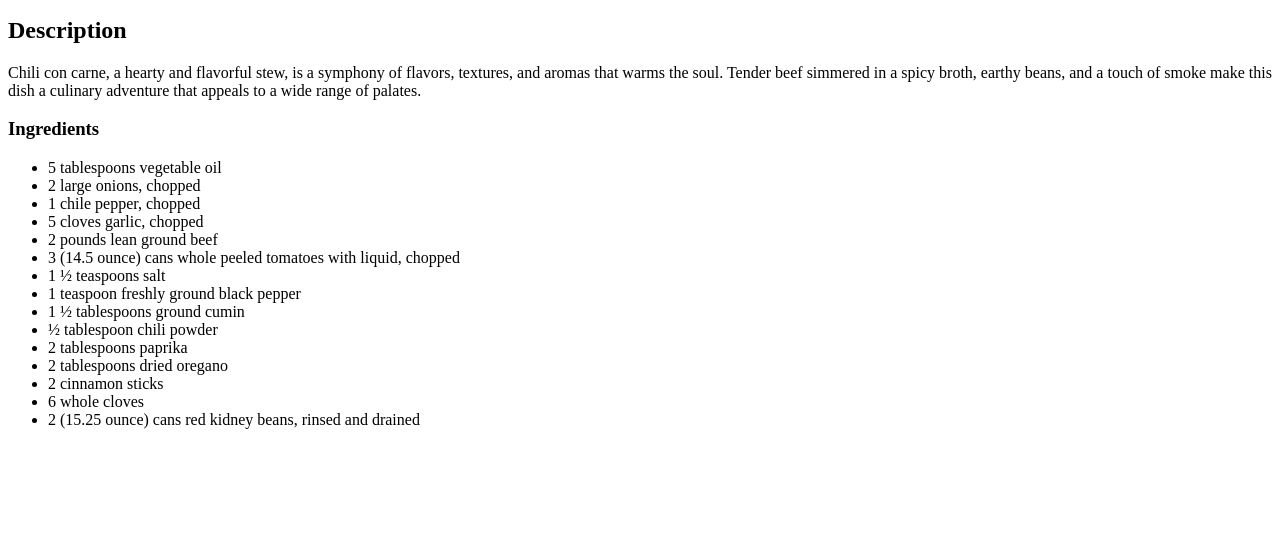
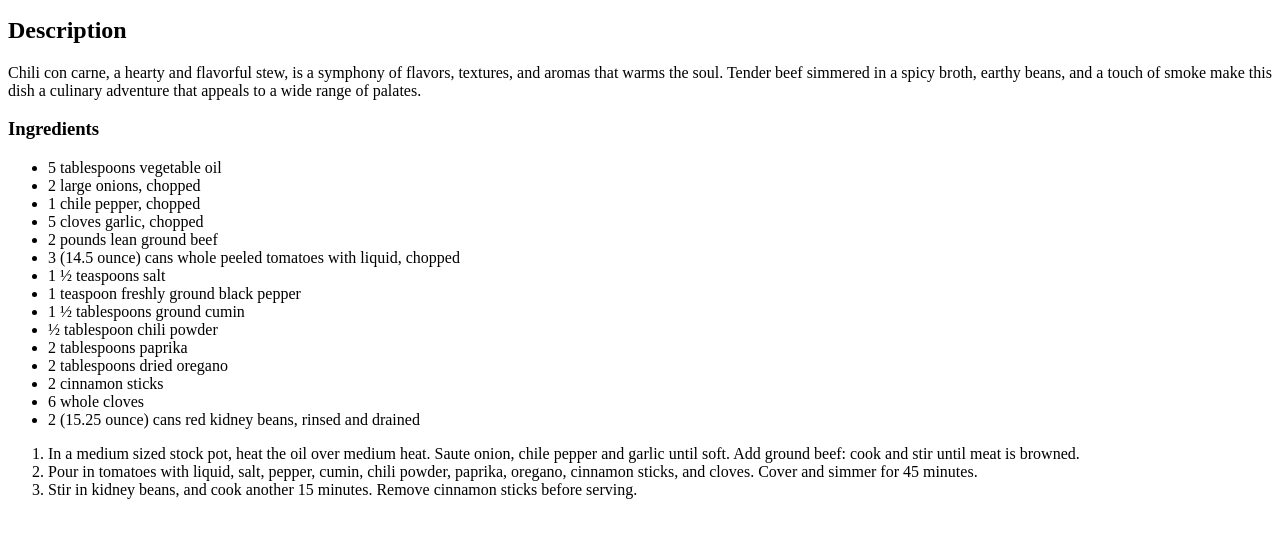
Before and after one commit to hammerztein/odin-recipes, a plain HTML site: page recipes/chili-con-carne.html in a window 1280 px wide. Shown: the part 101-638 px from the top of the page. Drawn offline with Linux system fonts and the light colour scheme.

Commit message:
Add steps

```diff
--- a/recipes/chili-con-carne.html
+++ b/recipes/chili-con-carne.html
@@ -36,5 +36,21 @@
 			<li>6 whole cloves</li>
 			<li>2 (15.25 ounce) cans red kidney beans, rinsed and drained</li>
 		</ul>
+		<ol>
+			<li>
+				In a medium sized stock pot, heat the oil over medium heat. Saute onion,
+				chile pepper and garlic until soft. Add ground beef: cook and stir until
+				meat is browned.
+			</li>
+			<li>
+				Pour in tomatoes with liquid, salt, pepper, cumin, chili powder,
+				paprika, oregano, cinnamon sticks, and cloves. Cover and simmer for 45
+				minutes.
+			</li>
+			<li>
+				Stir in kidney beans, and cook another 15 minutes. Remove cinnamon
+				sticks before serving.
+			</li>
+		</ol>
 	</body>
 </html>
```
